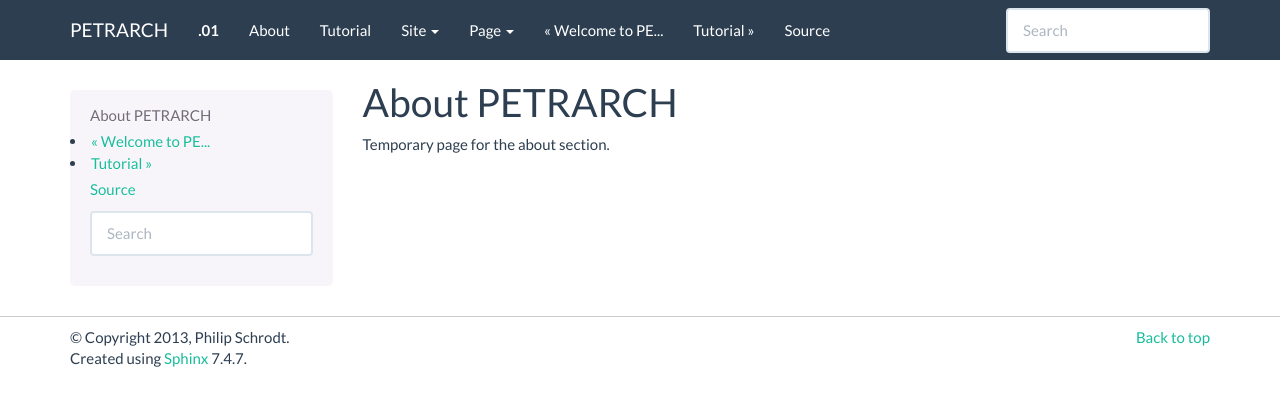
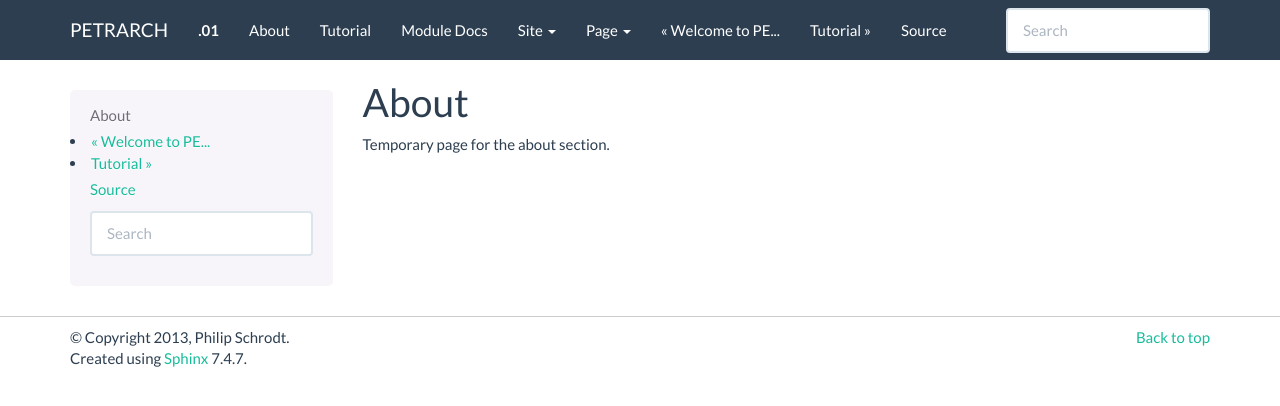
Before and after one commit to johnb30/PETRARCH_old, a Sphinx documentation site: the page built from docs/source/About.rst, in a window 1280 px wide. Shown: the top 406 px of the page. Built offline with Sphinx 7.4.7, drawn with Linux system fonts in a browser that asks for light colours; pages that are not in the unit, such as notebooks, are missing from menus.

```diff
--- a/docs/source/About.rst
+++ b/docs/source/About.rst
@@ -1,4 +1,4 @@
-About PETRARCH
-==============
+About
+=====
 
 Temporary page for the about section.
--- a/docs/source/conf.py
+++ b/docs/source/conf.py
@@ -100,10 +100,10 @@ html_theme = 'bootstrap'
 # Theme options are theme-specific and customize the look and feel of a theme
 # further.  For a list of options available for each theme, see the
 # documentation.
+
 html_theme_options = {
-    'navbar_links': [('About', 'About'), ('Tutorial','Tutorial')],
-
-    'globaltoc_includehidden': "true",
+    'navbar_links': [('About', 'About'), ('Tutorial', 'Tutorial'),
+                     ('Module Docs', 'Petrarch')],
 
     'bootswatch_theme': "flatly"
 }
--- a/docs/source/index.rst
+++ b/docs/source/index.rst
@@ -13,7 +13,6 @@ Contents:
 
    About
    Tutorial
-   Modules
 
 Indices and tables
 ==================
```
